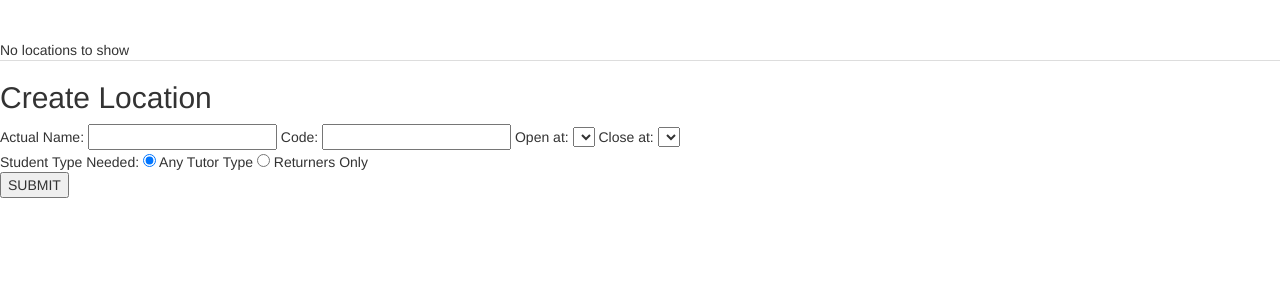
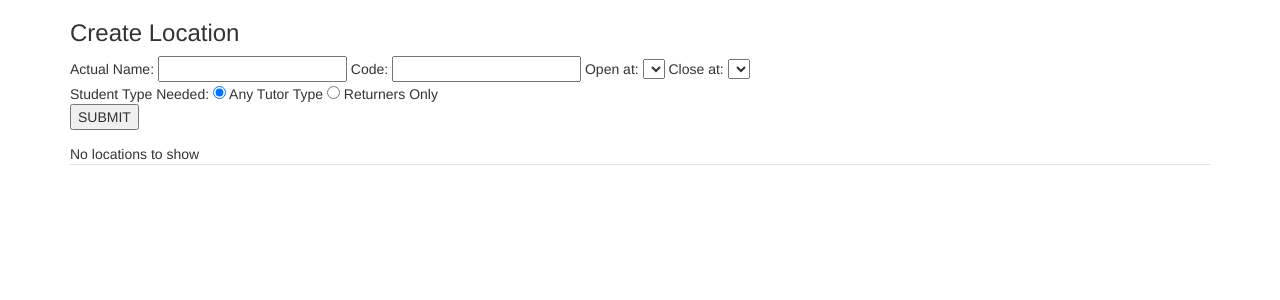
Before and after one commit to WritingCenterScheduler/application, a Flask app: template app/templates/location_settings.html in a window 1280 px wide. Shown: the part 42-342 px from the top of the page. Run offline with Flask 2, Linux system fonts and the light colour scheme; the template is opened without the code that fills it, so the values that code supplies are empty; parts of the project's set-up code (start-up, migrations or seed data) failed here and were passed over; some libraries are stand-ins or nearby versions.

Commit message:
put everything in a container

```diff
--- a/app/static/css/index.css
+++ b/app/static/css/index.css
@@ -1,3 +1,7 @@
+p {
+    font-size: 1.2em;
+}
+
 table {
     width: 100%;
 }
--- a/app/templates/header.html
+++ b/app/templates/header.html
@@ -24,7 +24,9 @@
 
             </ul>
         </nav>
+        <div class="container">
         {% block body %}
         {% endblock %}
+        </div>
     </body>
 </html>
--- a/app/templates/location_settings.html
+++ b/app/templates/location_settings.html
@@ -1,16 +1,7 @@
 {% extends "header.html" %}
 {% block body %}
 
-    <br><br>
-    <ul class="nav nav-tabs">
-        {% for l in all_locations %}
-            <li class="{{ 'active' if l.code == location.code }}"><a href="{{url_for('location', loc_id=l.code)}}">{{l.name}}</a></li>
-        {% else %}
-            No locations to show
-        {% endfor %}
-    </ul>
-
-    <h2>Create Location</h2>
+    <h3>Create Location</h3>
 
     <div id="new_loc_form">
         <form id="new_loc">
@@ -29,6 +20,14 @@
         </form>
     </div>
 
+    <ul class="nav nav-tabs">
+        {% for l in all_locations %}
+            <li class="{{ 'active' if l.code == location.code }}"><a href="{{url_for('location', loc_id=l.code)}}">{{l.name}}</a></li>
+        {% else %}
+            No locations to show
+        {% endfor %}
+    </ul>
+
     <br>
     <div id="location-table"></div>
     <script type="text/javascript">
```
